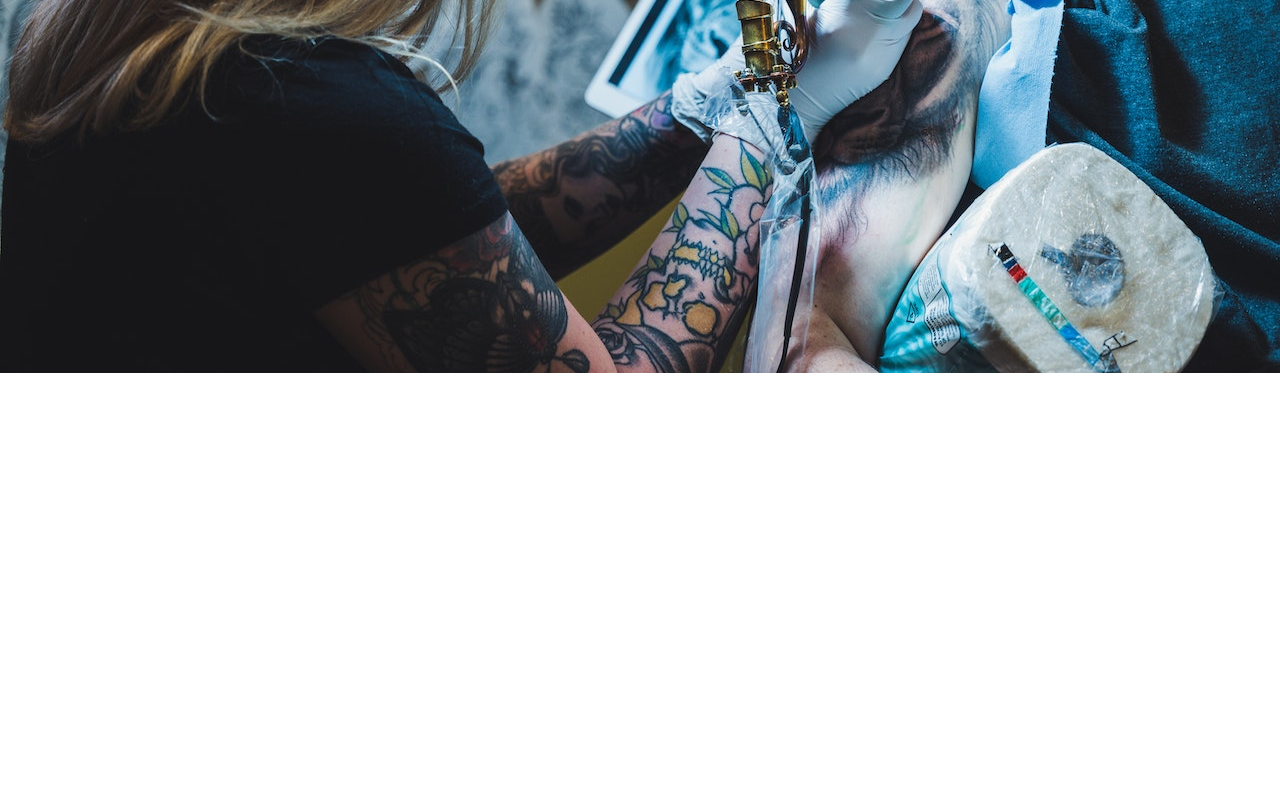
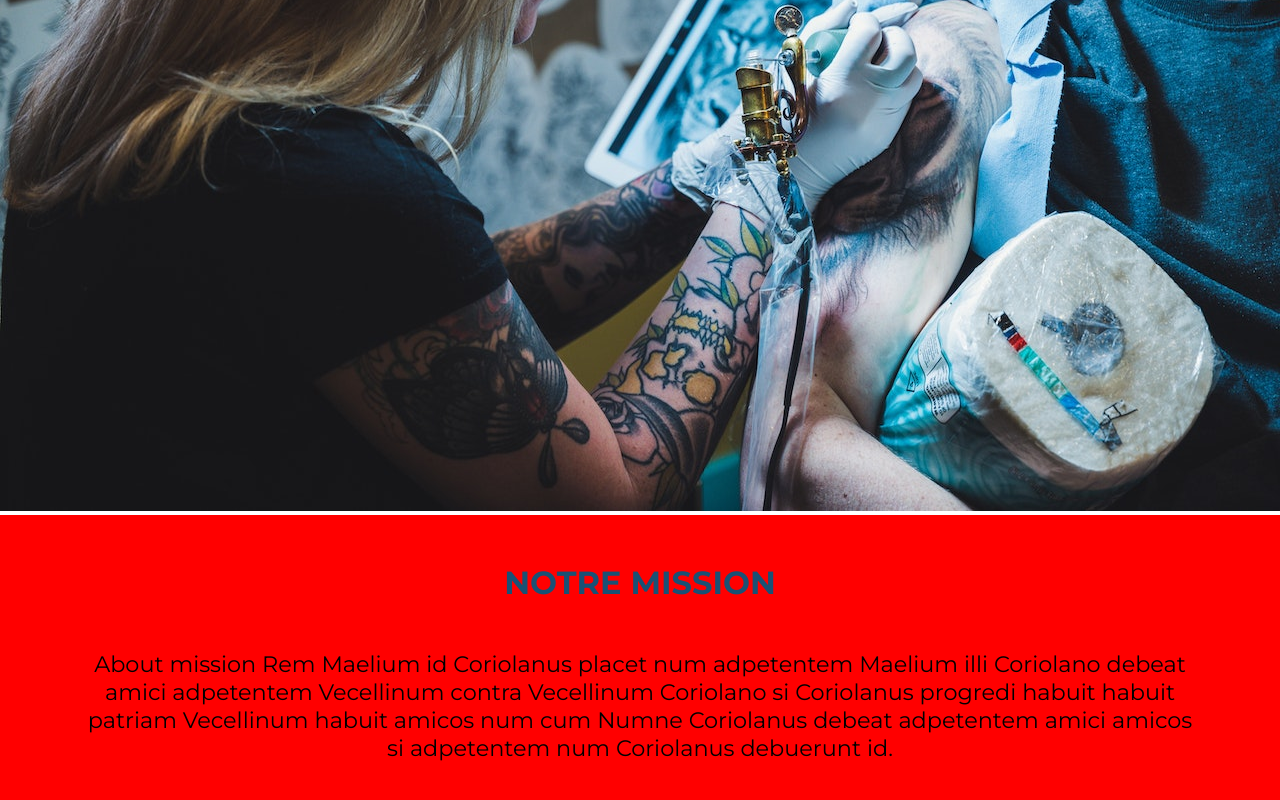
Before and after one commit to Sofiane-BZT/hornet-studio-website, a React (Create React App) app: page / in a window 1280 px wide. Shown: the part 426-1226 px from the top of the page. Before the commit the page ends 803 px from the top, so only its background shows below. Built offline with nearby package versions, Linux system fonts and the light colour scheme.

Commit message:
Création du composant Introduction

```diff
--- a/src/components/HomeHero.css
+++ b/src/components/HomeHero.css
@@ -1,16 +1,12 @@
 .hero-container {
   width: 100vw;
-  position: absolute;
-  top: 85px;
+  position: relative;
   left: 0;
-  height: calc(100vh - 86px);
   z-index: -3;
 }
 
 .contained-picture {
   width: 100%;
   height: 100%;
-  background-size: cover;
-  background-position: center;
   object-fit: cover;
 }
--- /dev/null
+++ b/src/components/Introduction.css
@@ -0,0 +1,34 @@
+.intro-container {
+  position: absolute;
+  width: 100vw;
+  height: auto;
+  background-color: red;
+  z-index: -3;
+}
+
+.intro-container h1 {
+  display: flex;
+  justify-content: center;
+  padding: 3rem 0;
+  text-transform: uppercase;
+}
+
+.intro-container p {
+  display: flex;
+  justify-content: center;
+  padding: 0 5rem 4rem 5rem;
+  text-align: center;
+  font-size: 1.4rem;
+}
+
+/* ---------------------- MEDIA QUERIES---------------------- */
+
+@media screen and (max-width: 1250px) {
+  .intro-container h1 {
+    font-size: 1.4rem;
+  }
+
+  .intro-container p {
+    font-size: 1.1rem;
+  }
+}
--- /dev/null
+++ b/src/components/Introduction.js
@@ -0,0 +1,14 @@
+import "./Introduction.css";
+
+import React from "react";
+
+const Introduction = (props) => {
+  return (
+    <div className="intro-container">
+      <h1> {props.title} </h1>
+      <p> {props.text} </p>
+    </div>
+  );
+};
+
+export default Introduction;
--- a/src/components/Navbar.css
+++ b/src/components/Navbar.css
@@ -67,8 +67,8 @@
     background-color: #195175;
     top: 0;
     left: -100%; /*-100 car caché afin de pouvoir faire une apparition par la gauche lors du click */
+    transition: 0.4s;
     z-index: -2;
-    transition: 0.4s;
   }
 
   .navigation.apparition {
--- a/src/index.css
+++ b/src/index.css
@@ -16,7 +16,6 @@ h1,
 h2,
 h3,
 h4,
-p,
 a {
   text-decoration: none;
   color: #195175;
--- a/src/routes/Home.js
+++ b/src/routes/Home.js
@@ -1,12 +1,17 @@
 import React from "react";
 import Navbar from "../components/Navbar";
 import HomeHero from "../components/HomeHero";
+import Introduction from "../components/Introduction";
 
 const Home = () => {
   return (
     <div>
       <Navbar />
       <HomeHero />
+      <Introduction
+        title="Notre mission"
+        text="About mission Rem Maelium id Coriolanus placet num adpetentem Maelium illi Coriolano debeat amici adpetentem Vecellinum contra Vecellinum Coriolano si Coriolanus progredi habuit habuit patriam Vecellinum habuit amicos num cum Numne Coriolanus debeat adpetentem amici amicos si adpetentem num Coriolanus debuerunt id."
+      />
     </div>
   );
 };
```
